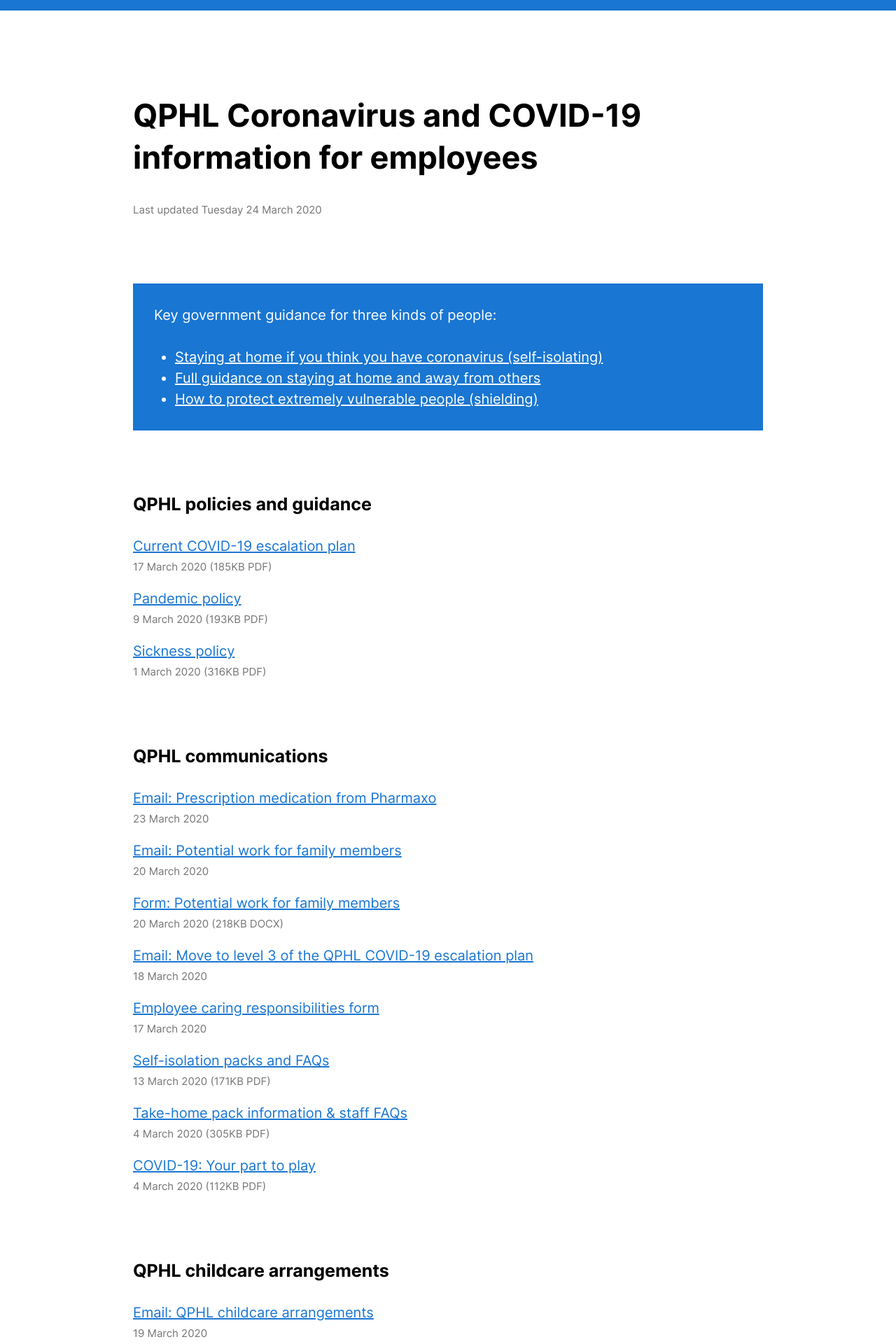
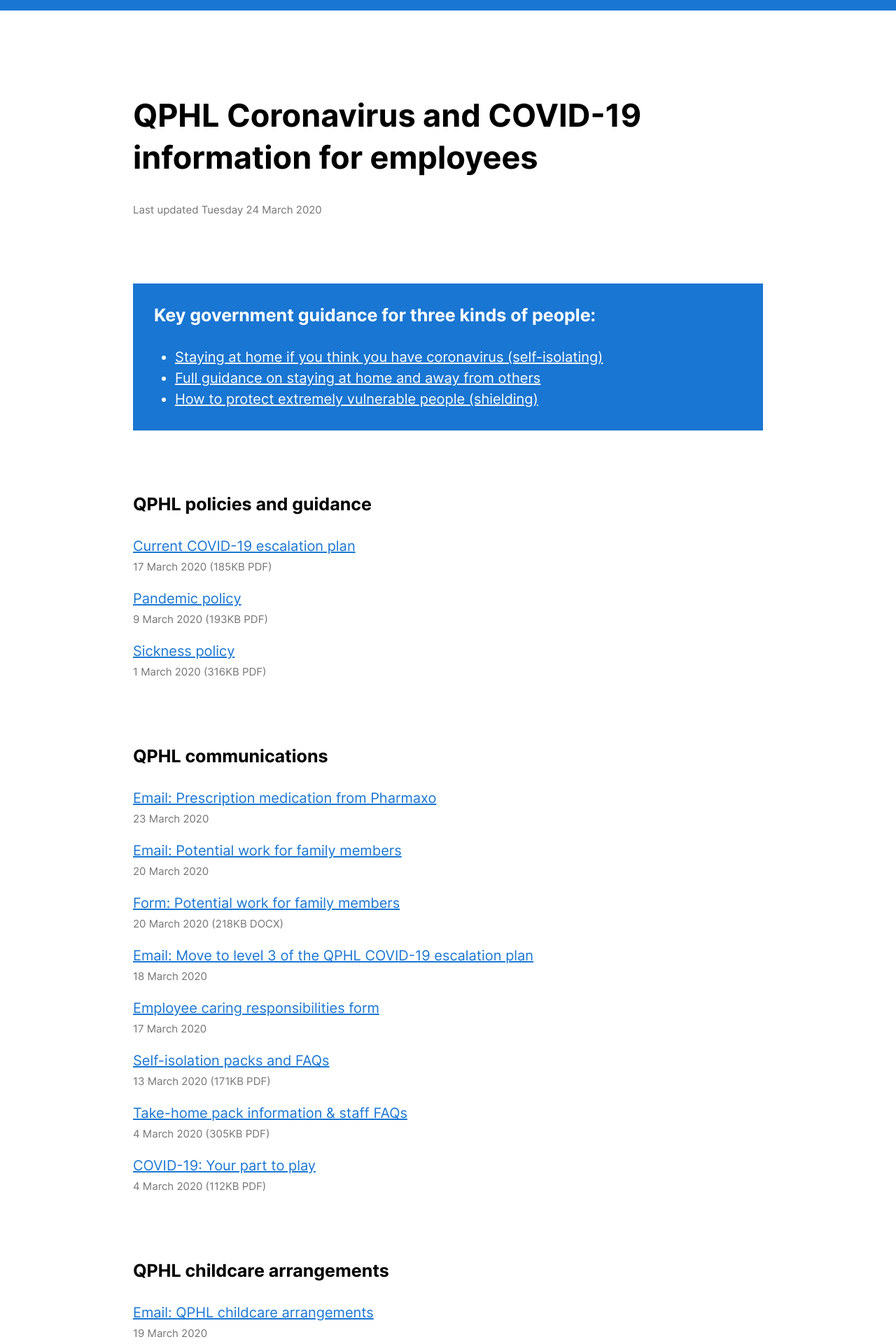
Before and after one commit to cognisant/qphl.co, a Jekyll site: the page built from coronavirus.md, in a window 1280 px wide. Shown: the top 1920 px of the page at 70% size. Built offline with Jekyll 4.4.1, drawn with Linux system fonts in a browser that asks for light colours.

Commit message:
Makes gov block intro a heading

```diff
--- a/_includes/gov-info.html
+++ b/_includes/gov-info.html
@@ -1,5 +1,5 @@
 <div class="hero--warning">
-    <p>Key government guidance for three kinds of people:</p>
+    <h2>Key government guidance for three kinds of people:</h2>
     <ul>
         <li><a href="https://www.gov.uk/government/publications/covid-19-stay-at-home-guidance">Staying at home if you think you have coronavirus (self-isolating)</a></li>
         <li><a href="https://www.gov.uk/government/publications/full-guidance-on-staying-at-home-and-away-from-others">Full guidance on staying at home and away from others</a></li>
--- a/_includes/header.html
+++ b/_includes/header.html
@@ -153,7 +153,7 @@
         .hero--warning a {
             color: var(--color-white);
         }
-        .hero--warning p {
+        .hero--warning h2 {
             margin: 0 0 1.5rem;
         }
         .hero--warning ul {
```
